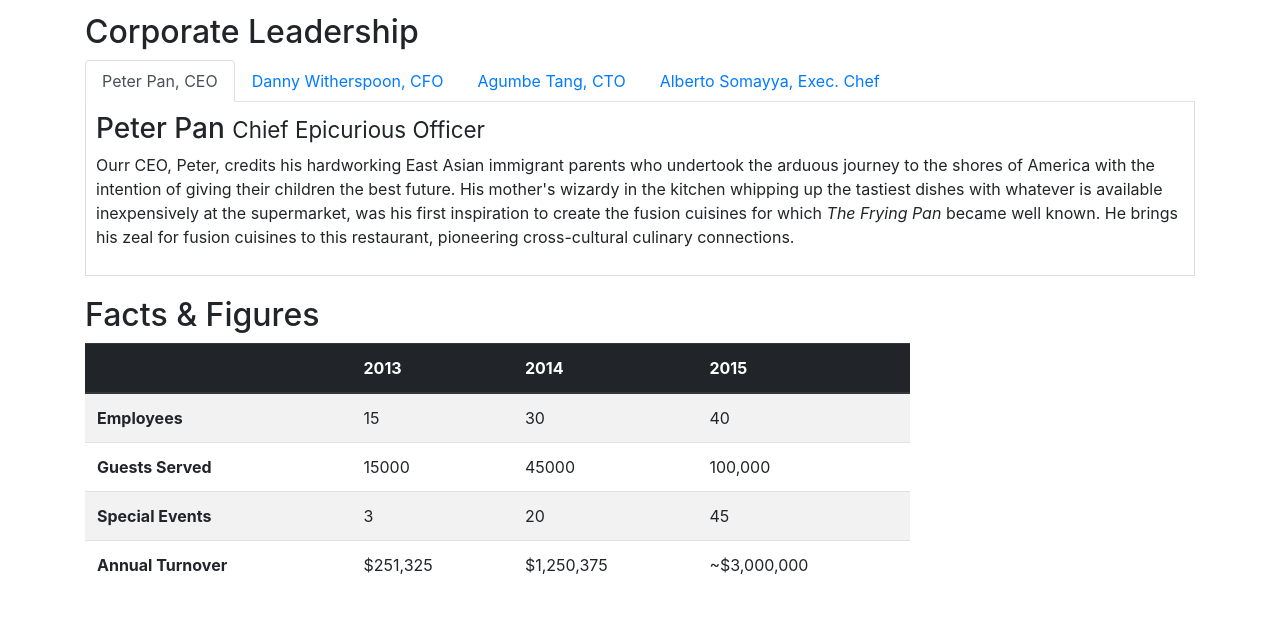
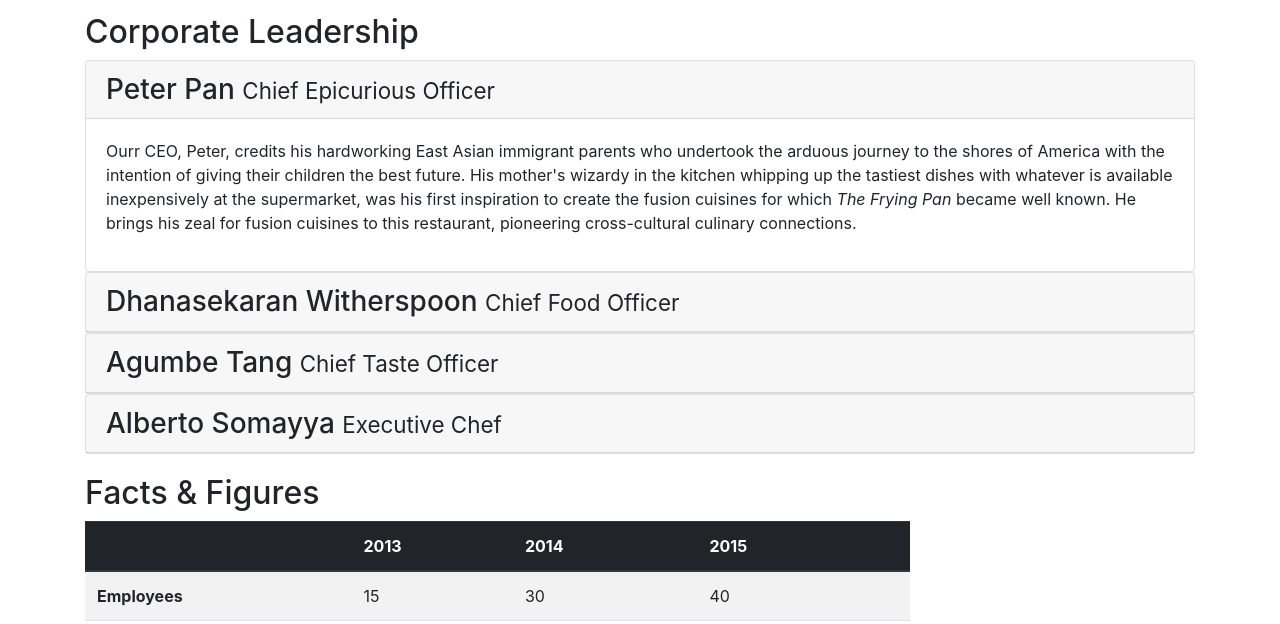
Before and after one commit to AttahirYosif/coursera_99_angular, a website: page aboutus.html in a window 1280 px wide. Shown: the part 863-1487 px from the top of the page. Drawn offline with nearby package versions, Linux system fonts and the light colour scheme.

Commit message:
accordion

```diff
--- a/aboutus.html
+++ b/aboutus.html
@@ -4,12 +4,10 @@
 <head>
 
     <title>Ristorante Con Fusion: About Us</title>
-
     <!-- Required meta tags always come first -->
     <meta charset="utf-8">
     <meta name="viewport" content="width=device-width, initial-scale=1, shrink-to-fit=no">
     <meta http-equiv="x-ua-compatible" content="ie=edge">
-
     <!-- Bootstrap CSS -->
     <link rel="stylesheet" href="bootstrap.min.css">
     <link rel="stylesheet" href="node_modules/font-awesome/css/font-awesome.min.css">
@@ -71,7 +69,7 @@
         <div class="row">
             <div class="col-12">
                 <h2>Corporate Leadership</h2>
-                <ul class="nav nav-tabs">
+                <!--<ul class="nav nav-tabs">
                     <li class="nav-item">
                         <a class="nav-link active" href="#peter"
                            role="tab" data-toggle="tab">Peter Pan, CEO</a>
@@ -88,26 +86,73 @@
                         <a class="nav-link" href="#alberto" role="tab"
                            data-toggle="tab">Alberto Somayya, Exec. Chef</a>
                     </li>
-                </ul>
-                <div class="tab-content">
-                    <div role="tabpanel" class="tab-pane fade show active" id="peter">
-                        <h3>Peter Pan <small>Chief Epicurious Officer</small></h3>
-                        <p class="d-none d-sm-block">Ourr CEO, Peter, credits his hardworking East Asian immigrant parents who undertook the arduous journey to the shores of America with the intention of giving their children the best future. His mother's wizardy in the kitchen whipping up the tastiest dishes with whatever is available inexpensively at the supermarket, was his first inspiration to create the fusion cuisines for which <em>The Frying Pan</em> became well known. He brings his zeal for fusion cuisines to this restaurant, pioneering cross-cultural culinary connections.</p>
+                </ul>-->
+                <div id="accordion">
+
+                    <div class="card">
+                        <div class="card-header" role="tab" id="peterhead">
+                            <h3 class="mb-0">
+                                <a data-toggle="collapse" data-target="#peter">
+                                    Peter Pan <small>Chief Epicurious Officer</small>
+                                </a>
+                            </h3>
+                        </div>
+
+                        <div class="collapse show" id="peter" data-parent="#accordion">
+                            <div class="card-body">
+                                <p class="d-none d-sm-block">Ourr CEO, Peter, credits his hardworking East Asian immigrant parents who undertook the arduous journey to the shores of America with the intention of giving their children the best future. His mother's wizardy in the kitchen whipping up the tastiest dishes with whatever is available inexpensively at the supermarket, was his first inspiration to create the fusion cuisines for which <em>The Frying Pan</em> became well known. He brings his zeal for fusion cuisines to this restaurant, pioneering cross-cultural culinary connections.</p>
+                            </div>
+                        </div>
                     </div>
-                    <div role="tabpanel" class="tab-pane fade " id="danny">
-                        <h3>Dhanasekaran Witherspoon <small>Chief Food Officer</small></h3>
-                        <p class="d-none d-sm-block">Our CFO, Danny, as he is affectionately referred to by his colleagues, comes from a long established family tradition in farming and produce. His experiences growing up on a farm in the Australian outback gave him great appreciation for varieties of food sources. As he puts it in his own words, <em>Everything that runs, wins, and everything that stays, pays!</em></p>
+
+
+                    <div class="card">
+                        <div class="card-header" role="tab" id="dannyhead">
+                            <h3 class="mb-0">
+                                <a data-toggle="collapse" data-target="#danny">
+                                    Dhanasekaran Witherspoon <small>Chief Food Officer</small>
+                                </a>
+                            </h3>
+                        </div>
+                        <div class="collapse " id="danny" data-parent="#accordion">
+                            <div class="card-body">
+                                <p class="d-none d-sm-block">Our CFO, Danny, as he is affectionately referred to by his colleagues, comes from a long established family tradition in farming and produce. His experiences growing up on a farm in the Australian outback gave him great appreciation for varieties of food sources. As he puts it in his own words, <em>Everything that runs, wins, and everything that stays, pays!</em></p>
+                            </div>
+                        </div>
                     </div>
-                    <div role="tabpanel" class="tab-pane fade " id="agumbe">
-                        <h3>Agumbe Tang <small>Chief Taste Officer</small></h3>
-                        <p class="d-none d-sm-block">Blessed with the most discerning gustatory sense, Agumbe, our CTO, personally ensures that every dish that we serve meets his exacting tastes. Our chefs dread the tongue lashing that ensues if their dish does not meet his exacting standards. He lives by his motto, <em>You click only if you survive my lick.</em></p>
+
+                    <div class="card">
+                        <div class="card-header" role="tab" id="Agumbehead">
+                            <h3 class="mb-0">
+                                <a data-toggle="collapse" data-target="#Agumbe">
+                                    Agumbe Tang <small>Chief Taste Officer</small>
+                                </a>
+                            </h3>
+                        </div>
+                        <div class="collapse " id="Agumbe" data-parent="#accordion">
+                            <div class="card-body">
+                                <p class="d-none d-sm-block">Blessed with the most discerning gustatory sense, Agumbe, our CTO, personally ensures that every dish that we serve meets his exacting tastes. Our chefs dread the tongue lashing that ensues if their dish does not meet his exacting standards. He lives by his motto, <em>You click only if you survive my lick.</em></p>
+                            </div>
+                        </div>
                     </div>
-                    <div role="tabpanel" class="tab-pane fade " id="alberto">
-                        <h3>Alberto Somayya <small>Executive Chef</small></h3>
-                        <p class="d-none d-sm-block">Award winning three-star Michelin chef with wide International experience having worked closely with whos-who in the culinary world, he specializes in creating mouthwatering Indo-Italian fusion experiences. He says, <em>Put together the cuisines from the two craziest cultures, and you get a winning hit! Amma Mia!</em></p>
+
+                    <div class="card">
+                        <div class="card-header" role="tab" id="albertohead">
+                            <h3 class="mb-0">
+                                <a data-toggle="collapse" data-target="#alberto">
+                                    Alberto Somayya <small>Executive Chef</small>
+                                </a>
+                            </h3>
+                        </div>
+                        <div class="collapse " id="alberto" data-parent="#accordion">
+                            <div class="card-body">
+                                <p class="d-none d-sm-block">Award winning three-star Michelin chef with wide International experience having worked closely with whos-who in the culinary world, he specializes in creating mouthwatering Indo-Italian fusion experiences. He says, <em>Put together the cuisines from the two craziest cultures, and you get a winning hit! Amma Mia!</em></p>
+                            </div>
+                        </div>
                     </div>
                 </div>
-            </div>
+
+                    </div>
         <div class="row row-content">
             <div class="col-12 col-sm-9">
                 <h2>Facts &amp; Figures</h2>
```
